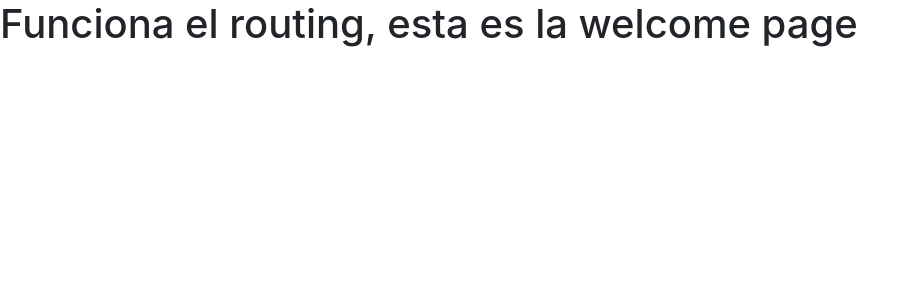
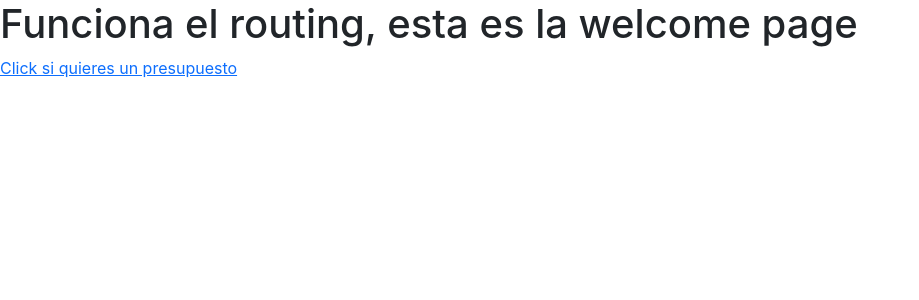
Before and after one commit to missvader/SPRINT-7, a React (Create React App) app: page / in a window 1280 px wide. Shown: the top 300 px of the page, without its empty margins (0-919 px from the left). Built offline with nearby package versions, Linux system fonts and the light colour scheme.

Commit message:
Link to navigate to routes

```diff
--- a/src/components/Welcome.js
+++ b/src/components/Welcome.js
@@ -1,8 +1,10 @@
 import React from "react";
+import { Link } from "react-router-dom";
 function Welcome(){
   return(
     <div>
       <h1>Funciona el routing, esta es la welcome page</h1>
+      <Link to="budget">Click si quieres un presupuesto</Link>
     </div>
   )
 }
```
